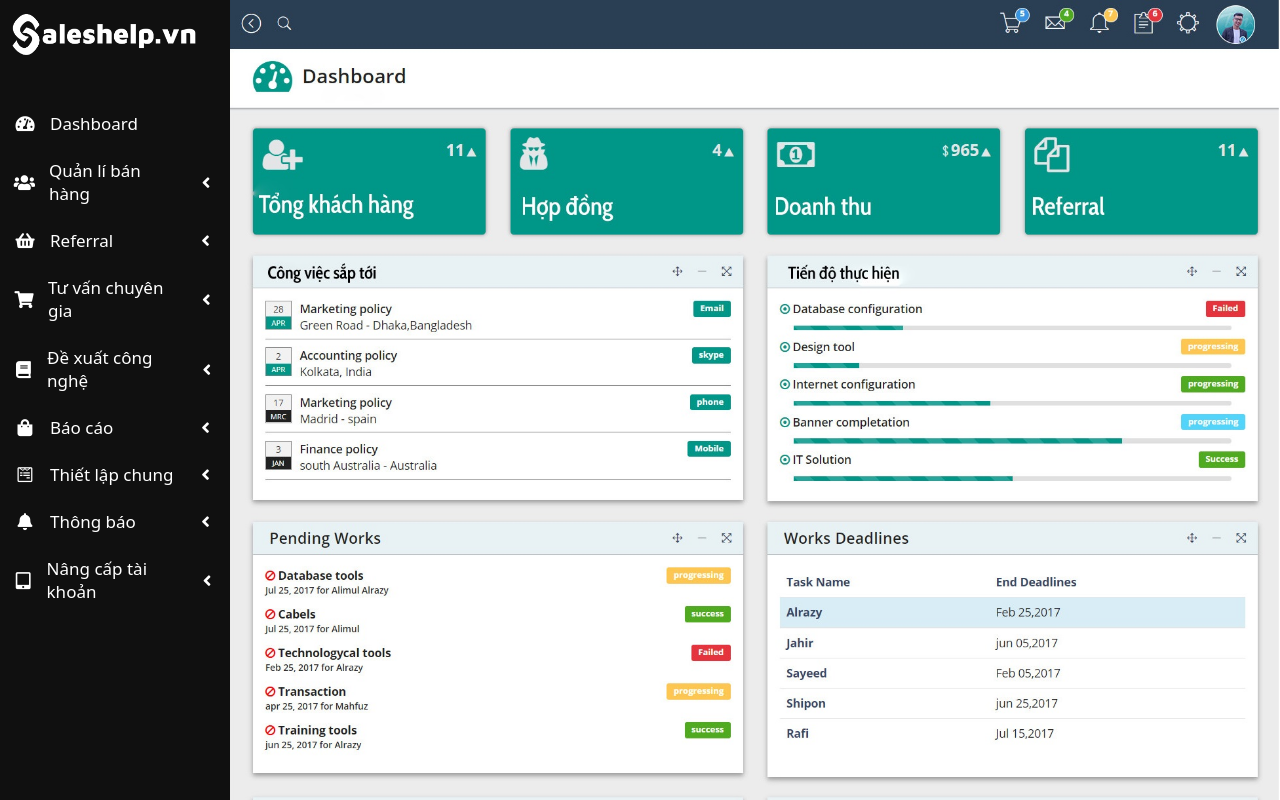
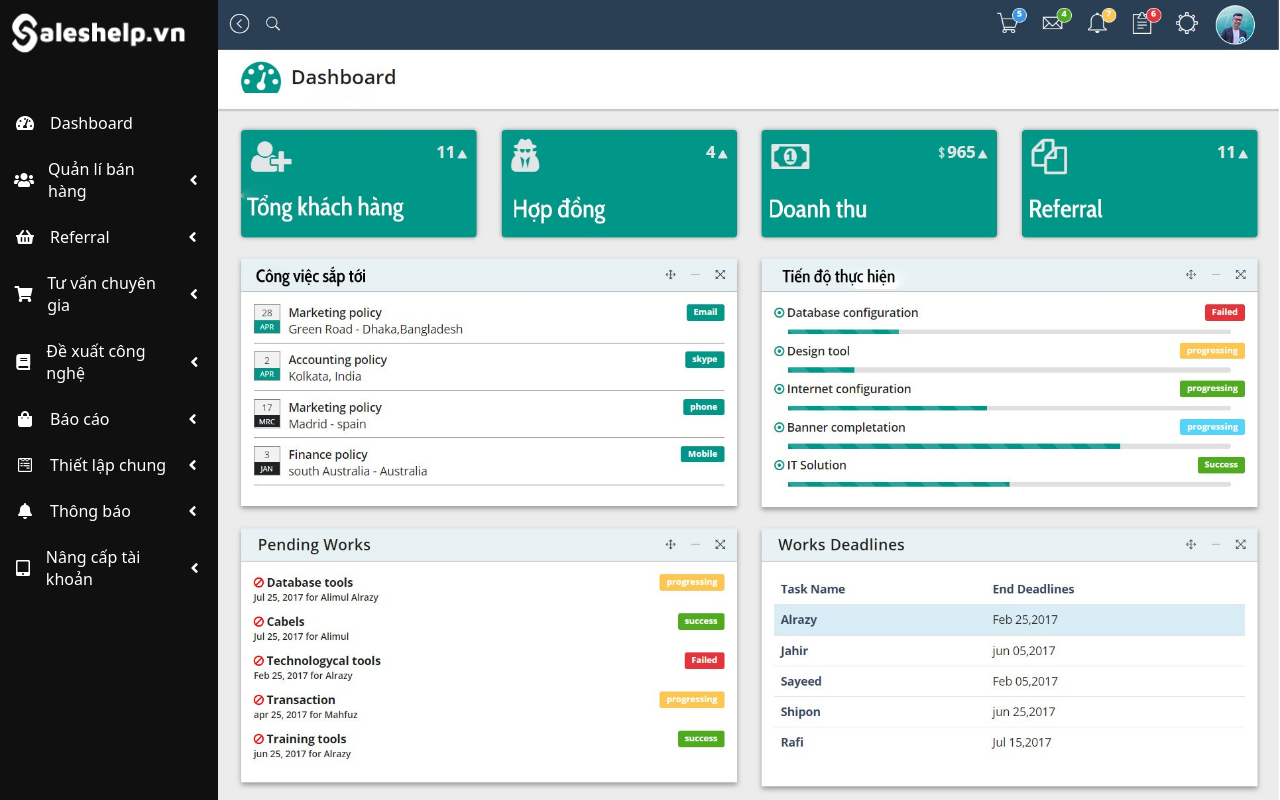
Before and after one commit to nvak1999/tancongnghe_ui, a React (Create React App) app: page /work in a window 1280 px wide. Shown: the top 800 px of the page. Built offline with nearby package versions, Linux system fonts and the light colour scheme.

Commit message:
asdaasssaa

```diff
--- a/src/App.css
+++ b/src/App.css
@@ -102,18 +102,18 @@
   background-color: rgba(128, 128, 128, 0.171);
 }
 .workpage img {
-  width: 82%;
+  width: 83%;
 }
 /* ------------------------------------- */
 .functionBar {
   background-color: rgba(0, 0, 0, 0.925);
   color: rgba(255, 255, 255, 0.801);
-  width: 18%;
+  width: 17%;
   display: flex;
   align-items: flex-start;
   flex-direction: column;
   height: auto;
-  font-size: 17px;
+  font-size: 16px;
 }
 .functionBar p {
   margin-top: 0;
```
